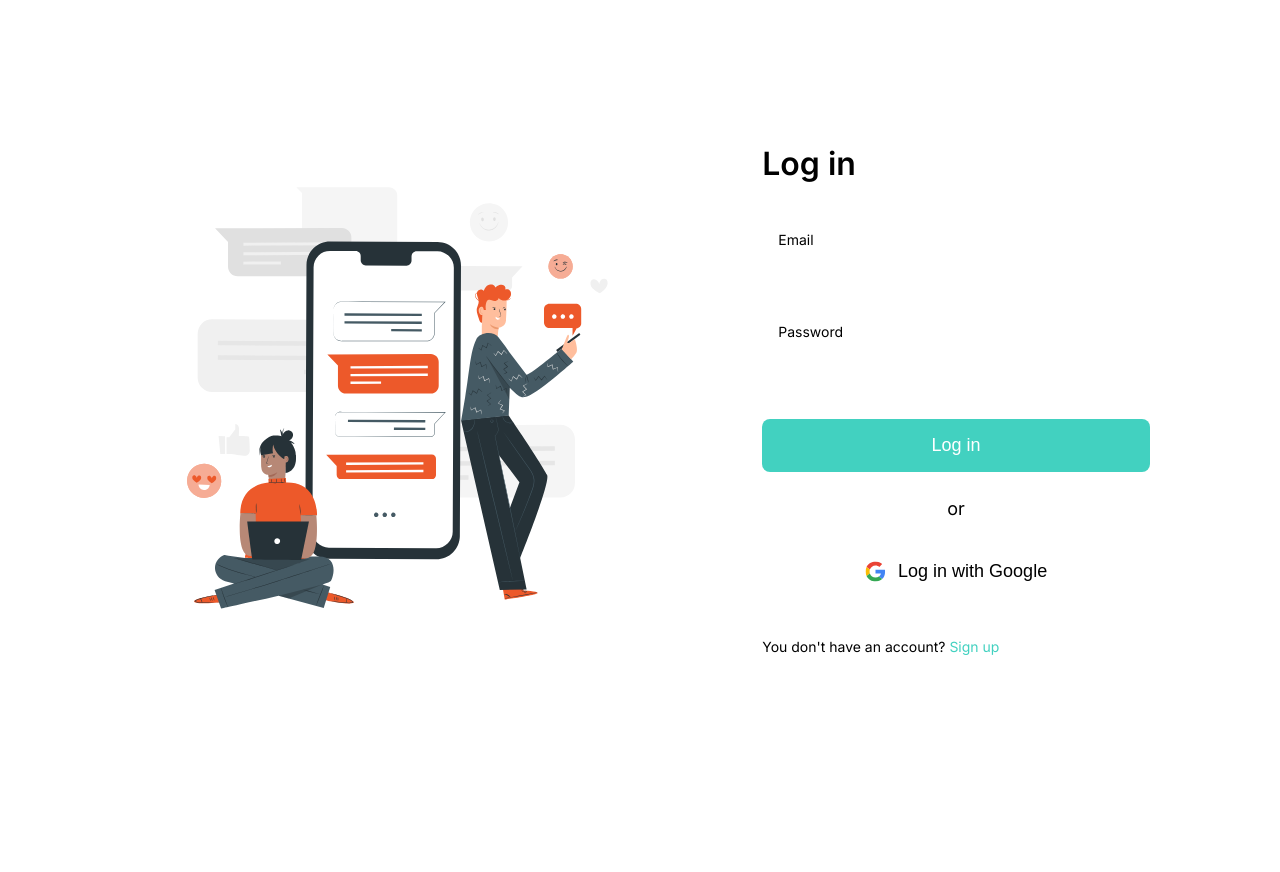
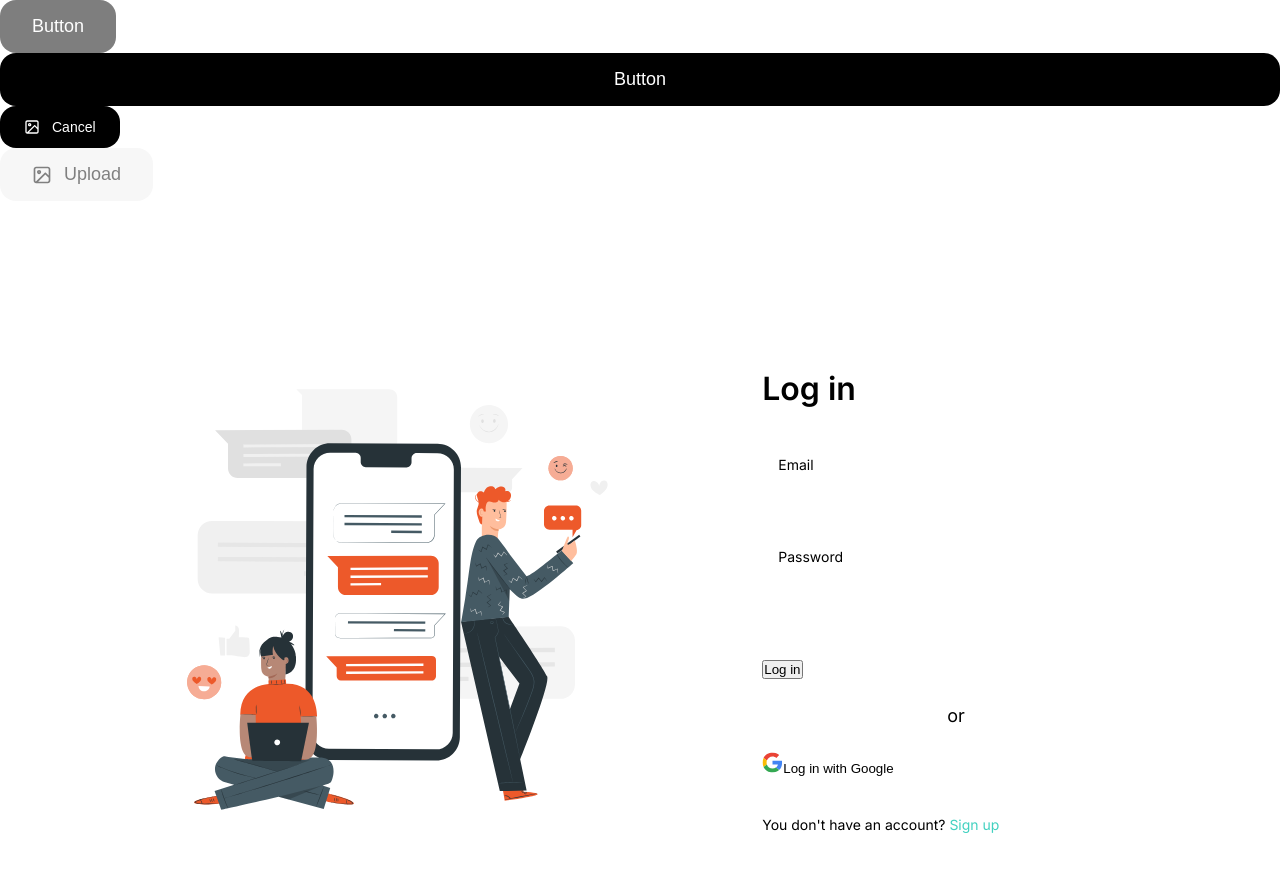
Before and after one commit to nelrnd/chat-app, a React (Create React App) app: page /login in a window 1280 px wide. Shown: the top 872 px of the page. Before the commit the page ends 800 px from the top, so only its background shows below. Built offline with nearby package versions, Linux system fonts and the light colour scheme; no server answers; the HTML template or start-up script is replaced by a standard one.

Commit message:
Create and style Button component

```diff
--- a/src/App.css
+++ b/src/App.css
@@ -90,7 +90,7 @@ label {
 }
 
 /* Basic button style */
-
+/*
 button,
 .button {
   font-size: 1.125rem;
@@ -144,7 +144,7 @@ button.full-width,
 .button.full-width {
   width: 100%;
 }
-
+*/
 .icon-btn {
   color: var(--dark-50);
   padding: 8px;
--- a/src/App.js
+++ b/src/App.js
@@ -7,10 +7,12 @@ import Login from './pages/Login';
 import Signup from './pages/Signup';
 import Settings from './pages/Settings';
 import Chat from './pages/Chat';
+import ComponentsDisplay from './components/ComponentDisplay';
 
 function App() {
   return (
     <div className="App">
+      <ComponentsDisplay />
       <BrowserRouter>
         <Routes>
           <Route path="/" element={<Home />} />
--- a/src/components/Button/Button.css
+++ b/src/components/Button/Button.css
@@ -0,0 +1,67 @@
+.Button {
+  display: block;
+  border: none;
+  border-radius: 16px;
+  cursor: pointer;
+
+  display: flex;
+  justify-content: center;
+  align-items: center;
+  gap: 12px;
+
+  transition: all 0.2s ease-in-out;
+}
+
+.Button.primary {
+  color: white;
+  background-color: black;
+}
+.Button.primary:hover {
+  background-color: var(--dark-grey);
+}
+
+.Button.secondary {
+  color: var(--grey);
+  background-color: var(--ghost);
+}
+.Button.secondary:hover {
+  background-color: var(--light-grey);
+}
+
+.Button.large {
+  width: 100%;
+  font-size: 18px;
+  padding: 16px 32px;
+}
+
+.Button.medium {
+  font-size: 18px;
+  padding: 16px 32px;
+}
+
+.Button.small {
+  font-size: 14px;
+  padding: 12px 24px;
+}
+
+.Button:disabled {
+  opacity: 0.5;
+  cursor: not-allowed;
+}
+.Button.primary:disabled:hover {
+  background-color: black;
+}
+.Button.secondary:disabled:hover {
+  background-color: var(--ghost);
+}
+
+.Button.large > svg,
+.Button.medium > svg {
+  width: 20px;
+  height: 20px;
+}
+
+.Button.small > svg {
+  width: 16px;
+  height: 16px;
+}
--- a/src/components/Button/Button.js
+++ b/src/components/Button/Button.js
@@ -5,9 +5,14 @@ const Button = ({
   size = 'medium',
   handleClick,
   children,
+  disabled,
 }) => {
   return (
-    <button className={`Button ${type} ${size}`} onClick={handleClick}>
+    <button
+      className={`Button ${type} ${size}`}
+      onClick={handleClick}
+      disabled={disabled}
+    >
       {children}
     </button>
   );
--- /dev/null
+++ b/src/components/ComponentDisplay.js
@@ -0,0 +1,22 @@
+import Button from './Button/Button';
+
+import { ReactComponent as SendIcon } from '../assets/icons/image.svg';
+const ComponentsDisplay = () => {
+  return (
+    <div>
+      <Button disabled={true}>Button</Button>
+      <Button size="large">Button</Button>
+      <Button size="small">
+        <SendIcon />
+        Cancel
+      </Button>
+
+      <Button type="secondary">
+        <SendIcon />
+        Upload
+      </Button>
+    </div>
+  );
+};
+
+export default ComponentsDisplay;
```
